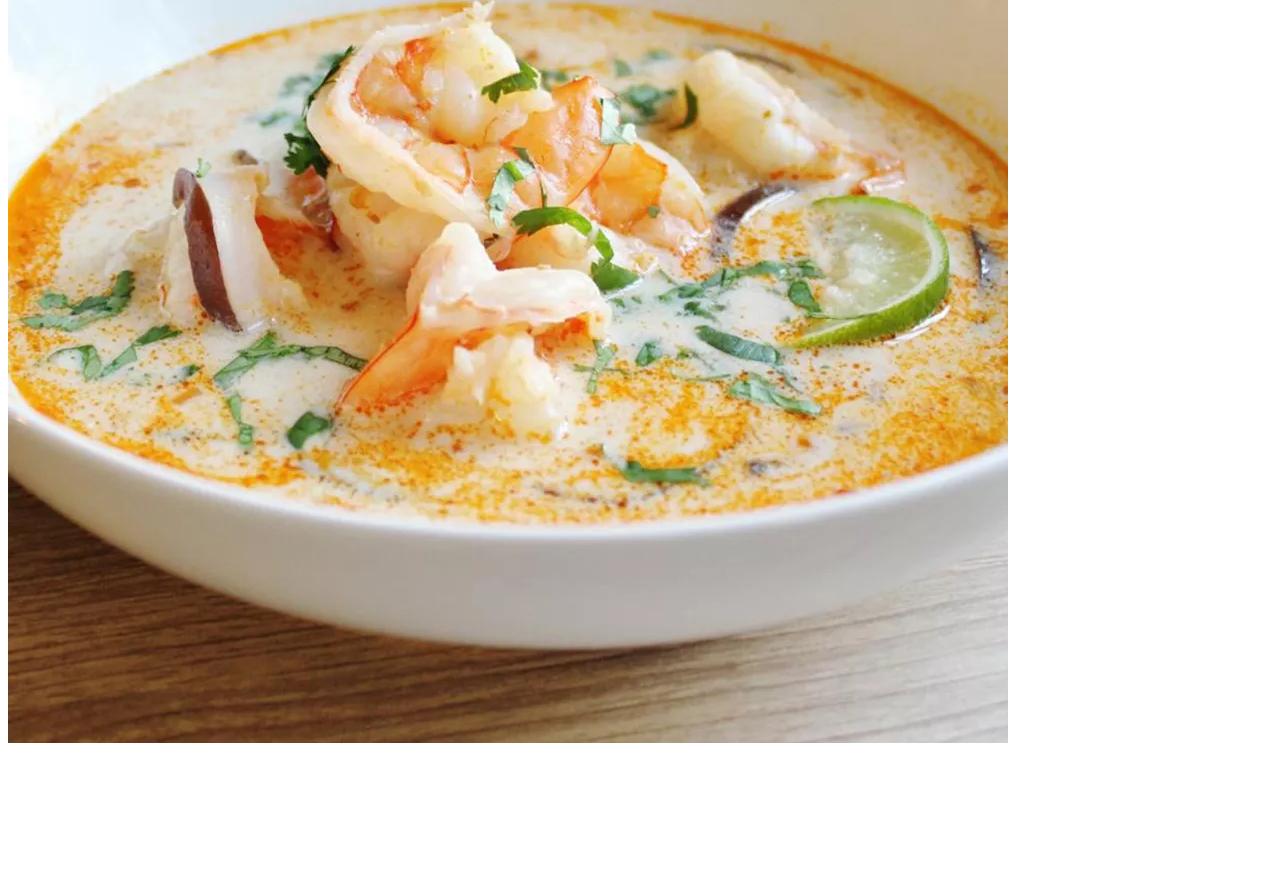
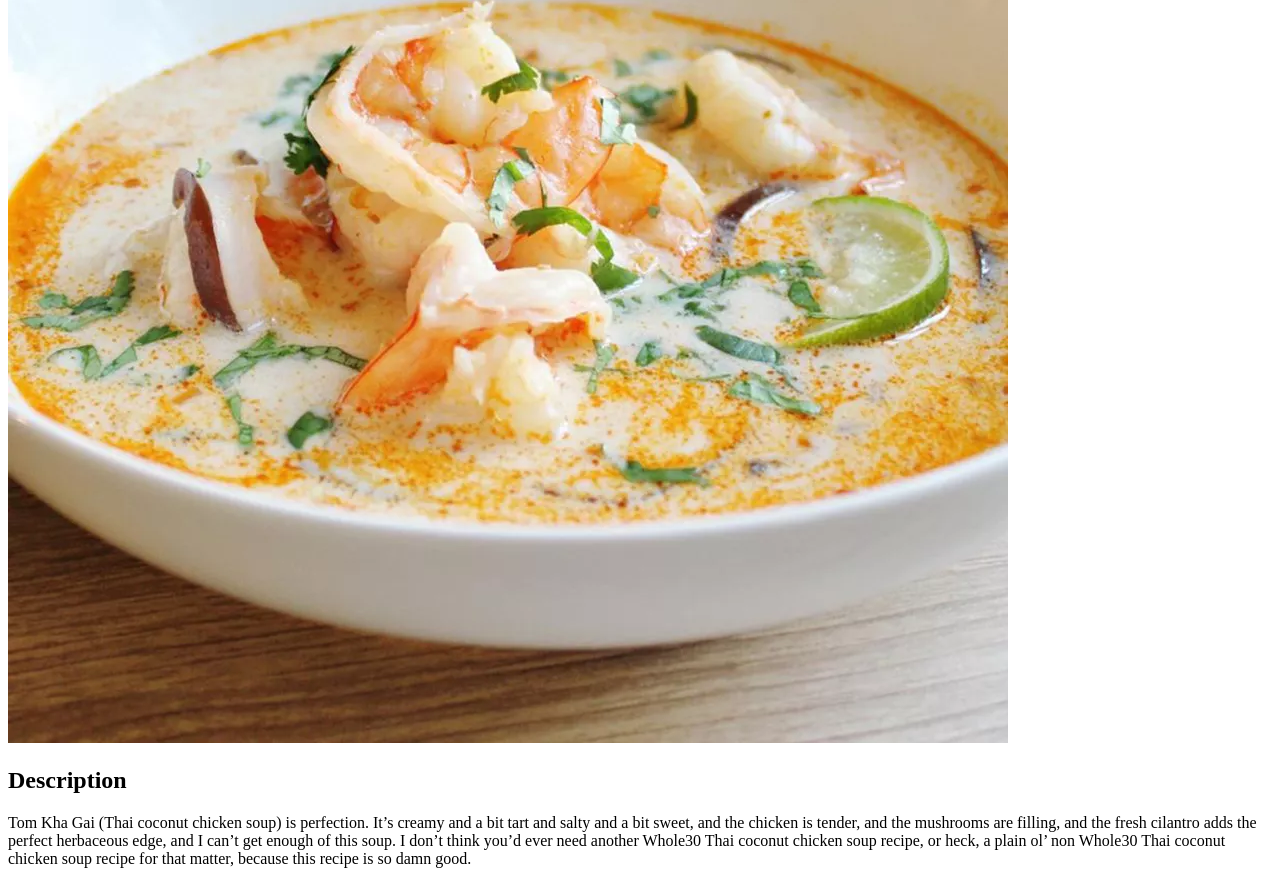
Before and after one commit to SGM-dev/odin-recipes, a plain HTML site: page recipes/thai-coconut-soup.html in a window 1280 px wide. Shown: the part 337-1221 px from the top of the page. Before the commit the page ends 1092 px from the top, so only its background shows below. Drawn offline with Linux system fonts and the light colour scheme.

Commit message:
Add Descriptions

```diff
--- a/recipes/thai-coconut-soup.html
+++ b/recipes/thai-coconut-soup.html
@@ -9,5 +9,15 @@
   <body>
     <h1>Thai Coconut Soup</h1>
     <img src="../images/thai-coconut-soup.webp" alt="Thai Coconut Soup" />
+    <h2>Description</h2>
+    <p>
+      Tom Kha Gai (Thai coconut chicken soup) is perfection. It’s creamy and a
+      bit tart and salty and a bit sweet, and the chicken is tender, and the
+      mushrooms are filling, and the fresh cilantro adds the perfect herbaceous
+      edge, and I can’t get enough of this soup. I don’t think you’d ever need
+      another Whole30 Thai coconut chicken soup recipe, or heck, a plain ol’ non
+      Whole30 Thai coconut chicken soup recipe for that matter, because this
+      recipe is so damn good.
+    </p>
   </body>
 </html>
```
Also changed, not shown: recipes/chicken-tortilla-soup.html (+16 -1 lines), recipes/zuppa-toscana.html (+6 -0 lines).
